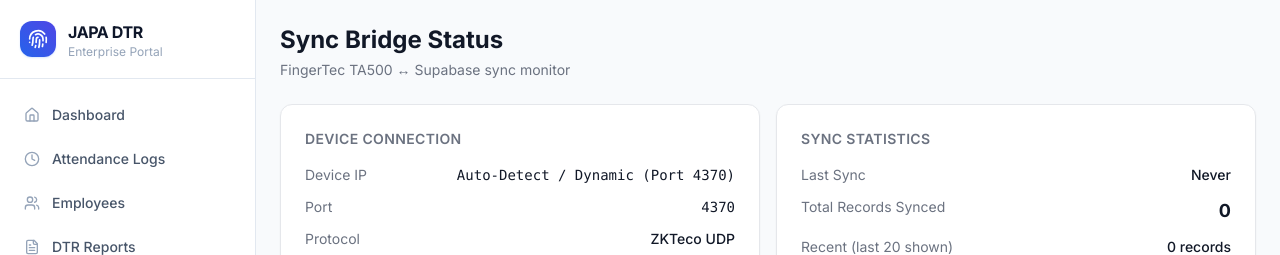
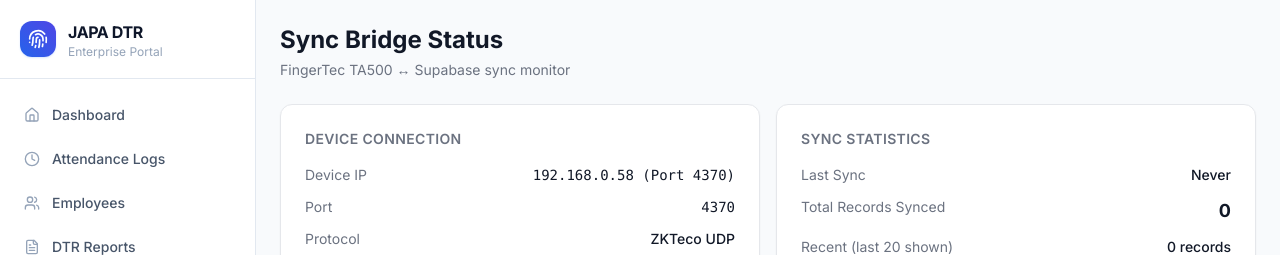
Before and after one commit to gaincarlo-cayabyab/japa-dtr-system-v2, a Next.js app: page /sync in a window 1280 px wide. Shown: the top 255 px of the page. Built offline with nearby package versions, Linux system fonts and the light colour scheme; no server answers; the database is empty.

Commit message:
feat: set default bridge IP to 192.168.0.58 for new TP-Link Wi-Fi network

```diff
--- a/src/app/sync/page.tsx
+++ b/src/app/sync/page.tsx
@@ -55,7 +55,7 @@ export default async function SyncPage() {
           <dl className="space-y-3">
             <div className="flex justify-between text-sm">
               <dt className="text-gray-500">Device IP</dt>
-              <dd className="font-mono font-medium text-gray-900">Auto-Detect / Dynamic (Port 4370)</dd>
+              <dd className="font-mono font-medium text-gray-900">192.168.0.58 (Port 4370)</dd>
             </div>
             <div className="flex justify-between text-sm">
               <dt className="text-gray-500">Port</dt>
```
Also changed, not shown: 1 other file (tests, documents, lock files or other folders).
